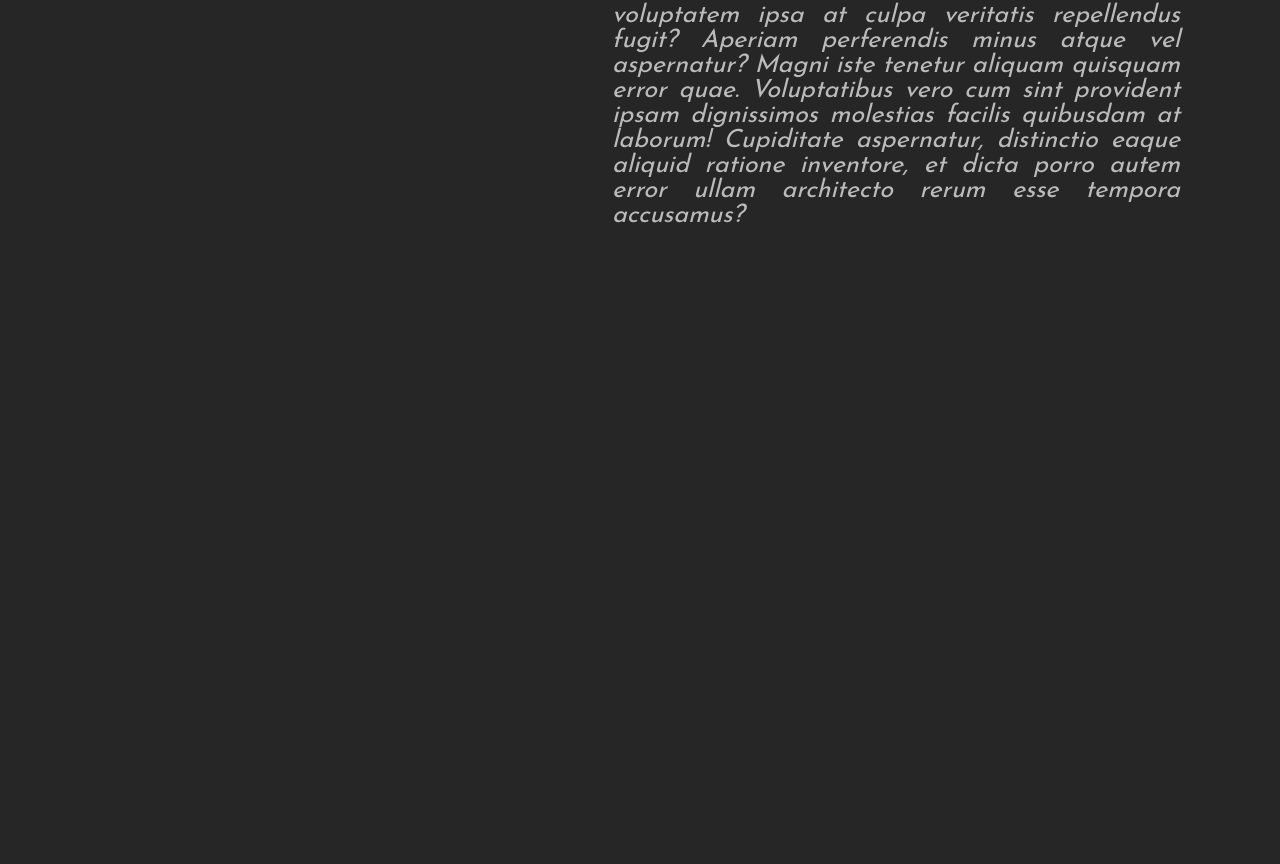
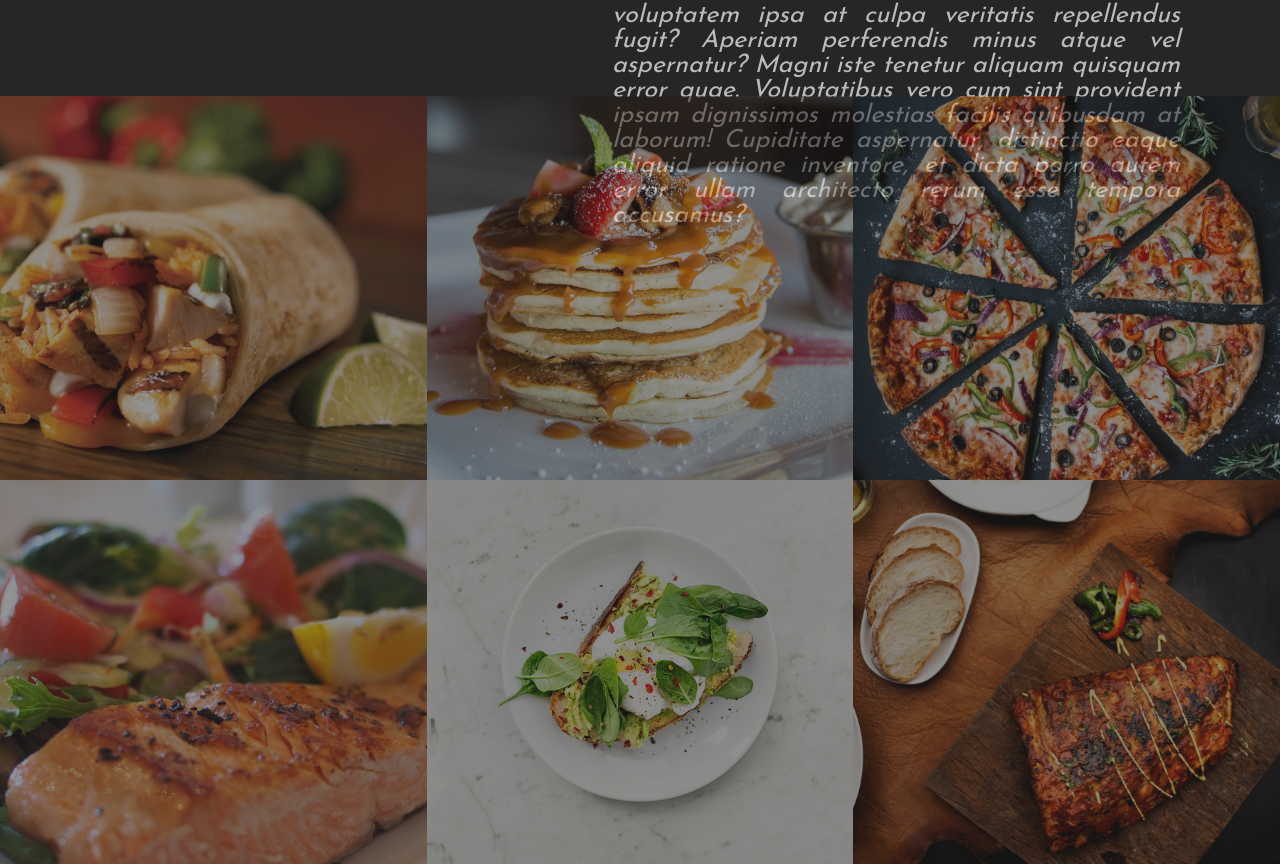
Before and after one commit to sagarromer/sass-learn-projects-2021, a website: page index.html in a window 1280 px wide. Shown: the part 1424-2288 px from the top of the page. Before the commit the page ends 1652 px from the top, so only its background shows below. Drawn offline with nearby package versions, Linux system fonts and the light colour scheme.

Commit message:
gallery styling completed

```diff
--- a/index.html
+++ b/index.html
@@ -53,7 +53,60 @@
     </section>
 <!--End of About Us-->
 
-
+<!--Gallery-->
+    <section class="gallery">
+        <div class="cards-wrapper">
+        <div class="card">
+            <div class="card-overlay">
+            <h1 class="card-overlay-heading">Food Name</h1>
+            <p class="card-overlay-paragraph">Price: $30.00</p>
+            <button type="button" class="card-overlay-btn">Order Now</button>
+            </div>
+            <img src="images/gallery-img-1.jpeg" class="card-img" />
+        </div>
+        <div class="card">
+            <div class="card-overlay">
+            <h1 class="card-overlay-heading">Food Name</h1>
+            <p class="card-overlay-paragraph">Price: $30.00</p>
+            <button type="button" class="card-overlay-btn">Order Now</button>
+            </div>
+            <img src="images/gallery-img-2.jpeg" class="card-img" />
+        </div>
+        <div class="card">
+            <div class="card-overlay">
+            <h1 class="card-overlay-heading">Food Name</h1>
+            <p class="card-overlay-paragraph">Price: $30.00</p>
+            <button type="button" class="card-overlay-btn">Order Now</button>
+            </div>
+            <img src="images/gallery-img-3.jpeg" class="card-img" />
+        </div>
+        <div class="card">
+            <div class="card-overlay">
+            <h1 class="card-overlay-heading">Food Name</h1>
+            <p class="card-overlay-paragraph">Price: $30.00</p>
+            <button type="button" class="card-overlay-btn">Order Now</button>
+            </div>
+            <img src="images/gallery-img-4.jpeg" class="card-img" />
+        </div>
+        <div class="card">
+            <div class="card-overlay">
+            <h1 class="card-overlay-heading">Food Name</h1>
+            <p class="card-overlay-paragraph">Price: $30.00</p>
+            <button type="button" class="card-overlay-btn">Order Now</button>
+            </div>
+            <img src="images/gallery-img-5.jpeg" class="card-img" />
+        </div>
+        <div class="card">
+            <div class="card-overlay">
+            <h1 class="card-overlay-heading">Food Name</h1>
+            <p class="card-overlay-paragraph">Price: $30.00</p>
+            <button type="button" class="card-overlay-btn">Order Now</button>
+            </div>
+            <img src="images/gallery-img-6.jpeg" class="card-img" />
+        </div>
+        </div>
+    </section>
+<!--End of Gallery-->
 
 
 
--- a/scss/_base.scss
+++ b/scss/_base.scss
@@ -28,7 +28,10 @@ $font-nunito: 'Nunito', sans-serif;
     transform: translate(-50%,-50%);
 
 }
-
+%fullspace{
+    width: 100%;
+    height: 100%;
+}
 
 * {
     margin: 0;
--- a/scss/_components.scss
+++ b/scss/_components.scss
@@ -59,3 +59,61 @@
     }
 
 }
+
+.card {
+    width: 33.333%;
+    height: 30vw;
+    position: relative;
+    overflow: hidden;
+
+    &:hover .card-overlay {
+        left: 0;
+
+    }
+
+    &-overlay {
+        position: absolute;
+        top: 0;
+        left: -100%;
+        @extend %fullspace;
+        color: $color-white;
+        background-color: rgba($color-primary, 0.6);
+        z-index: 10;
+        @include flexLayout;
+        flex-direction: column;
+        transition: left .7s;
+
+        &-heading {
+            font-family: $font-nunito;
+            font-size: 50px;
+            @include textStyles(capitalize);
+        }
+        &-paragraph {
+            font-family: $font-josefinSans;
+            font-size: 30px;
+            @include textStyles(capitalize);
+        }
+        &-btn {
+            width: 150px;
+            height: 40px;
+            color: $color-primary;
+            background-color:$color-white;
+            font-family: $font-josefinSans;
+            font-size: 14px;
+            font-weight: bold;
+            text-transform: uppercase;
+            letter-spacing: 1px;
+            border: 1px solid $color-primary;
+            border-radius: 30px;
+            outline: none;
+            cursor: pointer;
+        }
+
+
+    }
+    &-img {
+        @extend %fullspace;
+        object-fit: cover;
+        opacity: 0.5;
+    }
+}
--- a/scss/_layout.scss
+++ b/scss/_layout.scss
@@ -67,3 +67,10 @@
         }
     }
 }
+
+.gallery {
+    .cards-wrapper {
+        display: flex;
+        flex-wrap: wrap;
+    }
+}
```
Also changed, not shown: css/main.css.
